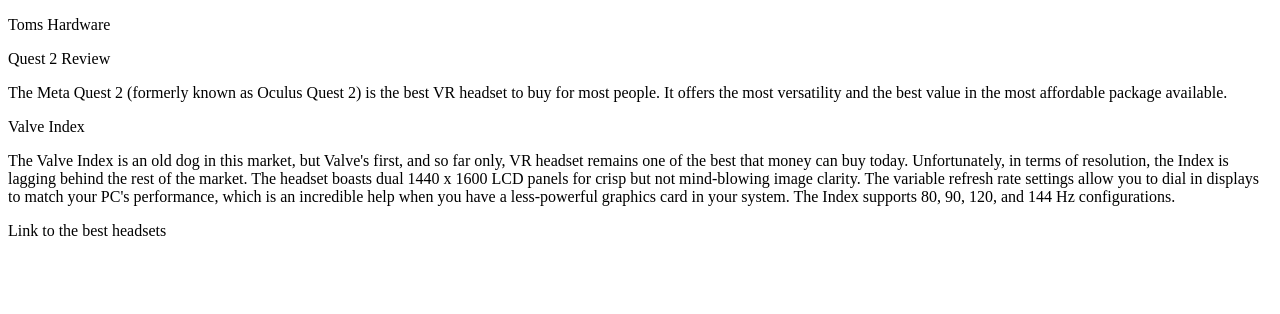
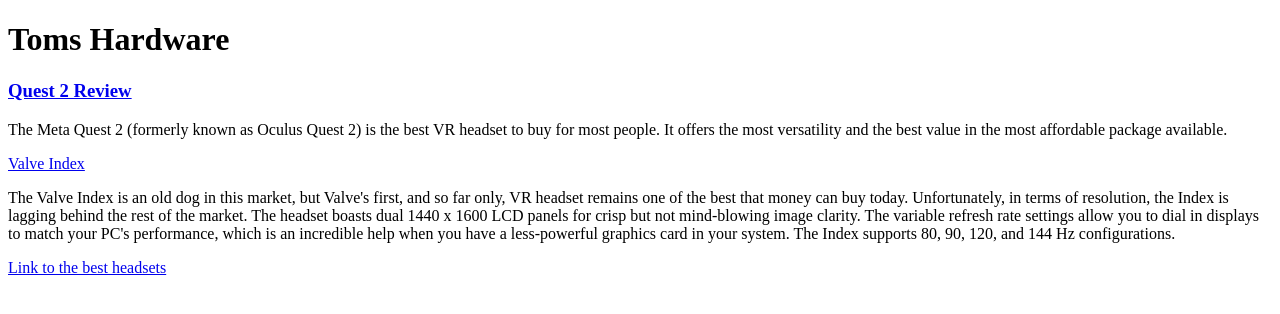
Before and after one commit to Venix-crypto/Wassignment3, a plain HTML site: page index.html in a window 1280 px wide. Drawn offline with Linux system fonts and the light colour scheme.

Commit message:
Update index.html

```diff
--- a/index.html
+++ b/index.html
@@ -7,12 +7,12 @@
     <title>Toms Hardware - VR Headset Reviews</title>
 </head>
 <body>
-    <p>Toms Hardware</p>
-    <p>Quest 2 Review</p>
+    <p><h1><a hreft = "www.tomshardware.com"> Toms Hardware</a></h1></p>
+    <p><h3><a href = "quest2.html"> Quest 2 Review</a></h3></p>
     <p>The Meta Quest 2 (formerly known as Oculus Quest 2) is the best VR headset to buy for most people. It offers the most versatility and the best value in the most affordable package available.</p>
-    <p>Valve Index</p>
+<p><a href = "valve.html"> Valve Index</a></p>
     <p>The Valve Index is an old dog in this market, but Valve's first, and so far only, VR headset remains one of the best that money can buy today. Unfortunately, in terms of resolution, the Index is lagging behind the rest of the market. The headset boasts dual 1440 x 1600 LCD panels for crisp but not mind-blowing image clarity. The variable refresh rate settings allow you to dial in displays to match your PC's performance, which is an incredible help when you have a less-powerful graphics card in your system. The Index supports 80, 90, 120, and 144 Hz configurations.</p>
-    <p>Link to the best headsets</p>
+<p><A href = "https://www.tomshardware.com/topics/headsets" > Link to the best headsets</a></p>
     <!-- https://www.tomshardware.com/reviews/best-virtual-reality-headsets,4722.html -->
 </body>
 </html>
```
